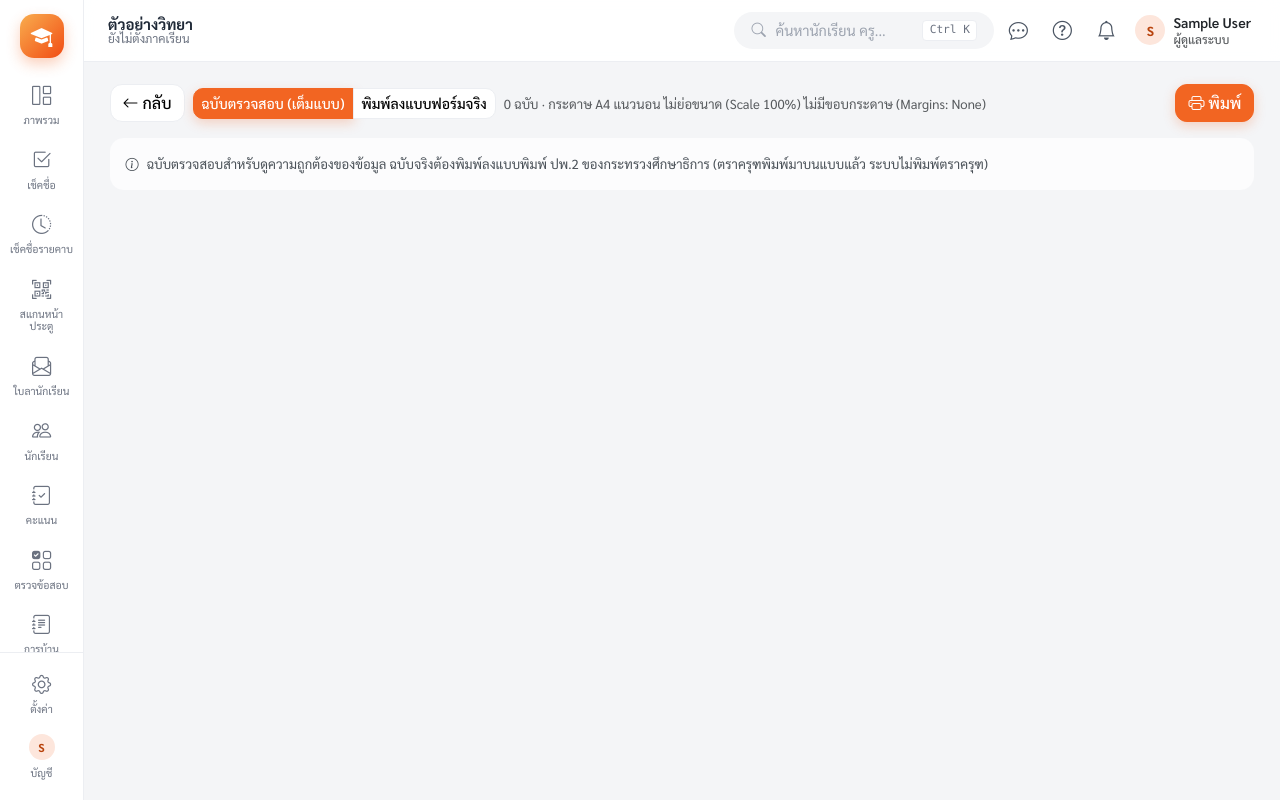
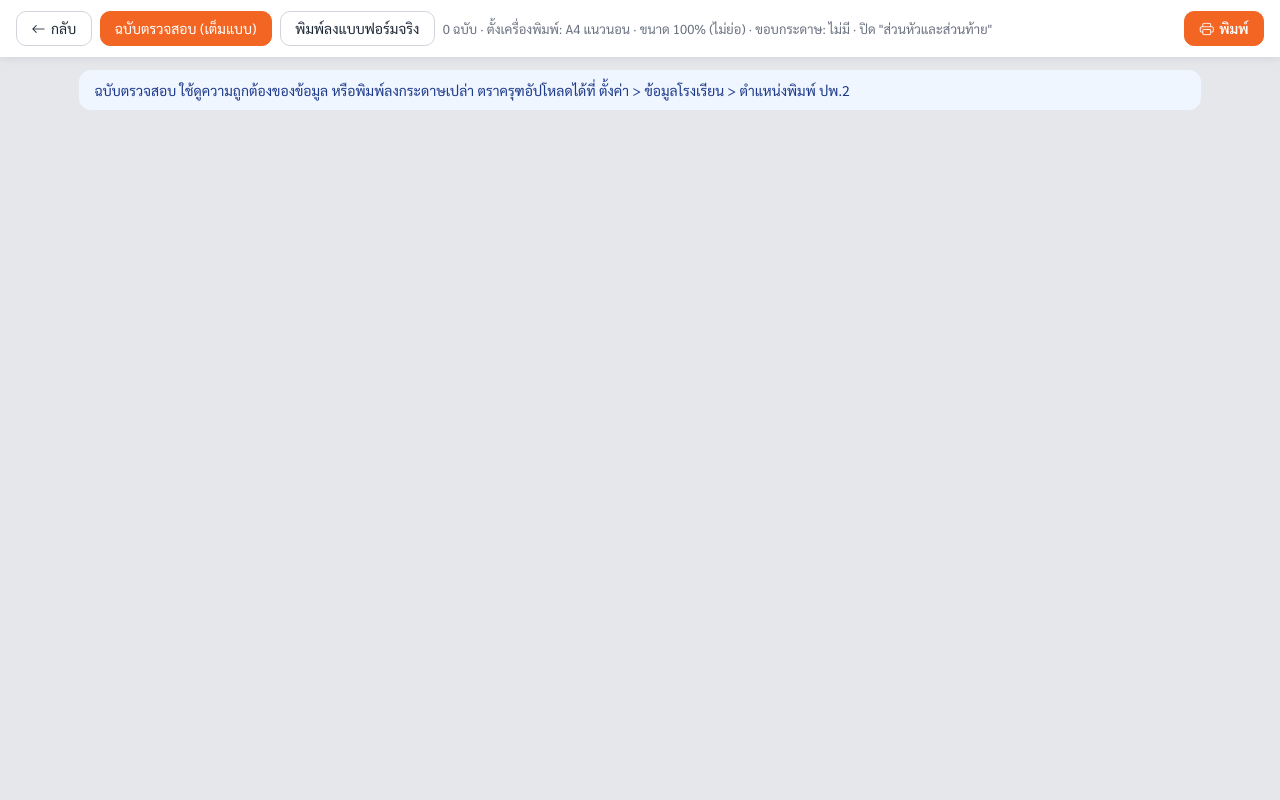
Before and after one commit to naiyachonponthong/school-transfer, a Laravel app: template resources/views/graduates/pp2.blade.php in a window 1280 px wide. Run offline with Laravel 12, Linux system fonts and the light colour scheme; the template is opened without the code that fills it, so the values that code supplies are empty; the visitor is signed in with stand-in values (Sample User, id 1); parts of the project's set-up code (start-up, migrations or seed data) failed here and were passed over; some libraries are stand-ins or nearby versions.

Commit message:
Print ปพ.2 from a standalone page so one diploma is exactly one landscape A4 sheet; add an optional uploaded emblem for proof prints on plain paper
Co-Authored-By: Claude Opus 5.5 <noreply@anthropic.com>

```diff
--- a/app/Support/Settings.php
+++ b/app/Support/Settings.php
@@ -49,7 +49,7 @@ class Settings
         // หักคะแนนความประพฤติอัตโนมัติ (App\Support\AutoBehavior): every 0 = ปิด
         'behavior_auto_late_every' => '0', 'behavior_auto_late_points' => '5',
         'behavior_auto_absent_every' => '0', 'behavior_auto_absent_points' => '5',
-        'pp2_offset_x' => '0', 'pp2_offset_y' => '0', // เลื่อนตำแหน่งพิมพ์ ปพ.2 ลงแบบพิมพ์จริง (มม.)
+        'pp2_offset_x' => '0', 'pp2_offset_y' => '0', 'pp2_emblem' => '', // เลื่อนตำแหน่งพิมพ์ ปพ.2 ลงแบบพิมพ์จริง (มม.)
         'brand_credit' => '',  // เครดิตท้ายหน้า (App\Support\Brand) ว่าง = ไม่แสดง
         // รูปภาพระบบ (App\Support\Artwork) ว่าง = ภาพเริ่มต้น
         'artwork_dashboard' => '', 'artwork_login' => '', 'artwork_pages' => '', 'artwork_settings' => '', 'artwork_website_footer' => '',
--- a/resources/views/graduates/pp2.blade.php
+++ b/resources/views/graduates/pp2.blade.php
@@ -1,10 +1,26 @@
-@extends('layouts.app')
-@section('title', 'ปพ.2 ประกาศนียบัตร')
-
-@push('head')
+<!DOCTYPE html>
+<html lang="th">
+<head>
+<meta charset="utf-8">
+<meta name="viewport" content="width=device-width, initial-scale=1">
+<title>ปพ.2 ประกาศนียบัตร · {{ school('school_name') }}</title>
+<link rel="preconnect" href="https://fonts.googleapis.com">
+<link rel="stylesheet" href="https://fonts.googleapis.com/css2?family=Sarabun:wght@400;600;700&display=swap">
+<link rel="stylesheet" href="https://cdn.jsdelivr.net/npm/bootstrap-icons@1.11.3/font/bootstrap-icons.min.css">
+<style id="theme-vars">:root{ {!! \App\Support\Theme::css() !!} }</style>
 <style>
+* { box-sizing: border-box; }
+html, body { margin: 0; padding: 0; }
+body { font-family: 'Sarabun', sans-serif; background: #e5e7eb; color: #111; }
+.bar { position: sticky; top: 0; z-index: 10; display: flex; flex-wrap: wrap; gap: .5rem; align-items: center; padding: .7rem 1rem; background: #fff; box-shadow: 0 2px 8px rgba(16,24,40,.08); font-size: 14px; }
+.bar a, .bar button { display: inline-flex; align-items: center; gap: .35rem; padding: .45rem .9rem; border-radius: 10px; border: 1px solid #d1d5db; background: #fff; color: #1f2937; text-decoration: none; font: inherit; cursor: pointer; }
+.bar .on, .bar .print { background: var(--sb-primary, #F26522); border-color: var(--sb-primary, #F26522); color: #fff; }
+.bar .print { margin-left: auto; font-weight: 600; }
+.bar .muted { color: #6b7280; font-size: 13px; }
+.note { max-width: 297mm; margin: .8rem auto 0; padding: .7rem 1rem; border-radius: 12px; font-size: 14px; background: #eff6ff; color: #1e3a8a; }
+.diploma-wrap { padding: 1rem; overflow-x: auto; }
 /* วางข้อความตามแบบพิมพ์ ปพ.2 ของกระทรวง (A4 แนวนอน) · ทุกตำแหน่งเป็น มม. เลื่อนทั้งแผ่นได้ด้วย --dx / --dy */
-.diploma { width: 297mm; height: 210mm; margin: 0 auto 1.5rem; background: #fff; position: relative; box-shadow: 0 2px 12px rgba(16,24,40,.08); overflow: hidden; font-size: 16pt; color: #111; }
+.diploma { width: 297mm; height: 210mm; margin: 0 auto 1rem; background: #fff; position: relative; box-shadow: 0 2px 12px rgba(16,24,40,.08); overflow: hidden; font-size: 16pt; color: #111; }
 .diploma-inner { position: absolute; inset: 0; transform: translate(var(--dx, 0mm), var(--dy, 0mm)); }
 .diploma.full .diploma-inner::before { content: ""; position: absolute; inset: 9mm; border: 1.6mm double #6b7280; }
 .dp { position: absolute; white-space: nowrap; line-height: 1.2; }
@@ -29,13 +45,21 @@
     @page { size: A4 landscape; margin: 0; }
     .diploma { margin: 0; box-shadow: none !important; break-after: page; }
     .diploma:last-of-type { break-after: auto; }
-    .dp-emblem { display: none; }
+    .no-print-box { display: none; }
 }
-.diploma-wrap { overflow-x: auto; }
+.dp-emblem img { width: 100%; height: 100%; object-fit: contain; }
+.dp-emblem.has-img { border: 0; }
+@media print {
+    body { background: #fff; }
+    .bar, .note { display: none !important; }
+    .diploma-wrap { padding: 0; overflow: visible; }
+    /* สูงน้อยกว่า A4 เล็กน้อย กันปัดเศษแล้วล้นเป็นหน้าว่างเพิ่ม */
+    .diploma { margin: 0; height: 209.5mm; box-shadow: none !important; break-after: page; page-break-after: always; }
+    .diploma:last-child { break-after: auto; page-break-after: auto; }
+}
 </style>
-@endpush
-
-@section('content')
+</head>
+<body>
 @php
     $th = fn ($v) => strtr((string) $v, ['0' => '๐', '1' => '๑', '2' => '๒', '3' => '๓', '4' => '๔', '5' => '๕', '6' => '๖', '7' => '๗', '8' => '๘', '9' => '๙']);
     $parts = function (?string $date) use ($th) {
@@ -50,22 +74,17 @@
         'b' => 'เป็นผู้สำเร็จการศึกษาภาคบังคับตามหลักสูตรแกนกลางการศึกษาขั้นพื้นฐาน',
         'w' => 'เป็นผู้สำเร็จการศึกษาขั้นพื้นฐานตามหลักสูตรแกนกลางการศึกษาขั้นพื้นฐาน'];
 @endphp
-<div class="d-flex gap-2 mb-3 no-print flex-wrap align-items-center">
-    <a href="{{ url()->previous() }}" class="btn btn-light border"><i class="bi bi-arrow-left"></i> กลับ</a>
-    <div class="btn-group">
-        <a href="{{ request()->fullUrlWithQuery(['mode' => null]) }}" class="btn btn-sm {{ $overlay ? 'btn-light border' : 'btn-primary' }}">ฉบับตรวจสอบ (เต็มแบบ)</a>
-        <a href="{{ request()->fullUrlWithQuery(['mode' => 'overlay']) }}" class="btn btn-sm {{ $overlay ? 'btn-primary' : 'btn-light border' }}">พิมพ์ลงแบบฟอร์มจริง</a>
-    </div>
-    <span class="small text-muted">{{ $issues->count() }} ฉบับ · กระดาษ A4 แนวนอน ไม่ย่อขนาด (Scale 100%) ไม่มีขอบกระดาษ (Margins: None)</span>
-    <button onclick="print()" class="btn btn-primary ms-auto"><i class="bi bi-printer"></i> พิมพ์</button>
+<div class="bar">
+    <a href="{{ url()->previous() }}"><i class="bi bi-arrow-left"></i> กลับ</a>
+    <a href="{{ request()->fullUrlWithQuery(['mode' => null]) }}" class="{{ $overlay ? '' : 'on' }}">ฉบับตรวจสอบ (เต็มแบบ)</a>
+    <a href="{{ request()->fullUrlWithQuery(['mode' => 'overlay']) }}" class="{{ $overlay ? 'on' : '' }}">พิมพ์ลงแบบฟอร์มจริง</a>
+    <span class="muted">{{ $issues->count() }} ฉบับ · ตั้งเครื่องพิมพ์: A4 แนวนอน · ขนาด 100% (ไม่ย่อ) · ขอบกระดาษ: ไม่มี · ปิด "ส่วนหัวและส่วนท้าย"</span>
+    <button type="button" class="print" onclick="print()"><i class="bi bi-printer"></i> พิมพ์</button>
 </div>
 @if ($overlay)
-    <div class="alert alert-info small no-print d-flex gap-2"><i class="bi bi-info-circle-fill"></i><div>
-        โหมดนี้พิมพ์เฉพาะข้อมูลของนักเรียนลงบนแบบพิมพ์ ปพ.2 ของกระทรวง ครั้งแรกให้พิมพ์ลงกระดาษเปล่าหนึ่งแผ่น ซ้อนกับแบบพิมพ์แล้วส่องกับไฟ
-        ถ้าข้อความไม่ตรงเส้นประ เลื่อนตำแหน่งที่ ตั้งค่า &gt; ข้อมูลโรงเรียน (ตอนนี้ ซ้าย/ขวา {{ $dx }} มม. บน/ล่าง {{ $dy }} มม.)
-    </div></div>
+    <div class="note">พิมพ์เฉพาะข้อมูลของนักเรียนลงบนแบบพิมพ์ ปพ.2 ครั้งแรกให้พิมพ์ลงกระดาษเปล่าหนึ่งแผ่น ซ้อนกับแบบพิมพ์แล้วส่องกับไฟ ถ้าไม่ตรงเส้นประทั้งแผ่น เลื่อนได้ที่ ตั้งค่า &gt; ข้อมูลโรงเรียน (ตอนนี้ ซ้าย/ขวา {{ $dx }} มม. บน/ล่าง {{ $dy }} มม.)</div>
 @else
-    <div class="alert alert-light small no-print d-flex gap-2"><i class="bi bi-info-circle"></i><div>ฉบับตรวจสอบสำหรับดูความถูกต้องของข้อมูล ฉบับจริงต้องพิมพ์ลงแบบพิมพ์ ปพ.2 ของกระทรวงศึกษาธิการ (ตราครุฑพิมพ์มาบนแบบแล้ว ระบบไม่พิมพ์ตราครุฑ)</div></div>
+    <div class="note">ฉบับตรวจสอบ ใช้ดูความถูกต้องของข้อมูล หรือพิมพ์ลงกระดาษเปล่า ตราครุฑอัปโหลดได้ที่ ตั้งค่า &gt; ข้อมูลโรงเรียน &gt; ตำแหน่งพิมพ์ ปพ.2</div>
 @endif
 
 <div class="diploma-wrap">
@@ -79,7 +98,7 @@
     <div class="diploma {{ $overlay ? 'overlay' : 'full' }}" style="--dx: {{ $dx }}mm; --dy: {{ $dy }}mm">
         <div class="diploma-inner">
             <div class="dp dp-code"><span class="static">ปพ.๒ : {{ $letter[$stage] ?? 'บ' }}</span><br><span class="static">เลขที่</span> {{ $th($i->number) }}</div>
-            <div class="dp dp-emblem">ตำแหน่งตราครุฑ<br>(พิมพ์มาบนแบบ)</div>
+            @if ($emblem = school('pp2_emblem'))<div class="dp dp-emblem has-img static"><img src="{{ asset('storage/'.$emblem) }}" alt="ตราครุฑ"></div>@else<div class="dp dp-emblem no-print-box">ตำแหน่งตราครุฑ<br>(อัปโหลดได้ที่ตั้งค่า)</div>@endif
             <div class="dp dp-head static">กระทรวงศึกษาธิการ</div>
             <div class="dp dp-sub static">ประกาศนียบัตรฉบับนี้ให้ไว้เพื่อแสดงว่า</div>
             <div class="dp dp-name">{{ $s['name'] }}</div>
@@ -110,4 +129,5 @@
     </div>
 @endforeach
 </div>
-@endsection
+</body>
+</html>
--- a/resources/views/settings/sections/school.blade.php
+++ b/resources/views/settings/sections/school.blade.php
@@ -34,6 +34,11 @@
         <div class="row g-3">
             <div class="col-md-3"><label class="form-label">เลื่อนซ้าย (-) / ขวา (+) มม.</label><input type="number" step="0.5" name="pp2_offset_x" value="{{ old('pp2_offset_x', $settings['pp2_offset_x']) }}" class="form-control @error('pp2_offset_x') is-invalid @enderror"></div>
             <div class="col-md-3"><label class="form-label">เลื่อนขึ้น (-) / ลง (+) มม.</label><input type="number" step="0.5" name="pp2_offset_y" value="{{ old('pp2_offset_y', $settings['pp2_offset_y']) }}" class="form-control @error('pp2_offset_y') is-invalid @enderror"></div>
+            <div class="col-md-6"><label class="form-label">ตราครุฑ (พิมพ์ลงกระดาษเปล่า)</label>
+                <div class="d-flex gap-2 align-items-center">@if ($settings['pp2_emblem'])<img src="{{ asset('storage/'.$settings['pp2_emblem']) }}" alt="" style="height:44px">@endif
+                <input type="file" name="pp2_emblem" accept="image/png,image/jpeg,image/webp" class="form-control @error('pp2_emblem') is-invalid @enderror"></div>
+                @if ($settings['pp2_emblem'])<label class="form-check small mt-1"><input type="checkbox" class="form-check-input" name="pp2_emblem_remove" value="1"> ลบตราที่อัปโหลด</label>@endif
+                <div class="form-text">ใช้ไฟล์ PNG พื้นหลังโปร่งใส แสดงเฉพาะ "ฉบับตรวจสอบ" โหมดพิมพ์ลงแบบฟอร์มจริงไม่พิมพ์ตรา เพราะมีบนแบบแล้ว</div></div>
             <div class="col-md-6 small text-muted d-flex align-items-end">พิมพ์โหมด "พิมพ์ลงแบบฟอร์มจริง" ลงกระดาษเปล่าหนึ่งแผ่น ซ้อนกับแบบพิมพ์ ปพ.2 แล้วปรับจนข้อความตรงช่อง ใช้กับเครื่องพิมพ์เครื่องเดิม</div>
         </div>
     </div>
```
Also changed, not shown: app/Http/Controllers/SettingController.php (+16 -1 lines).
